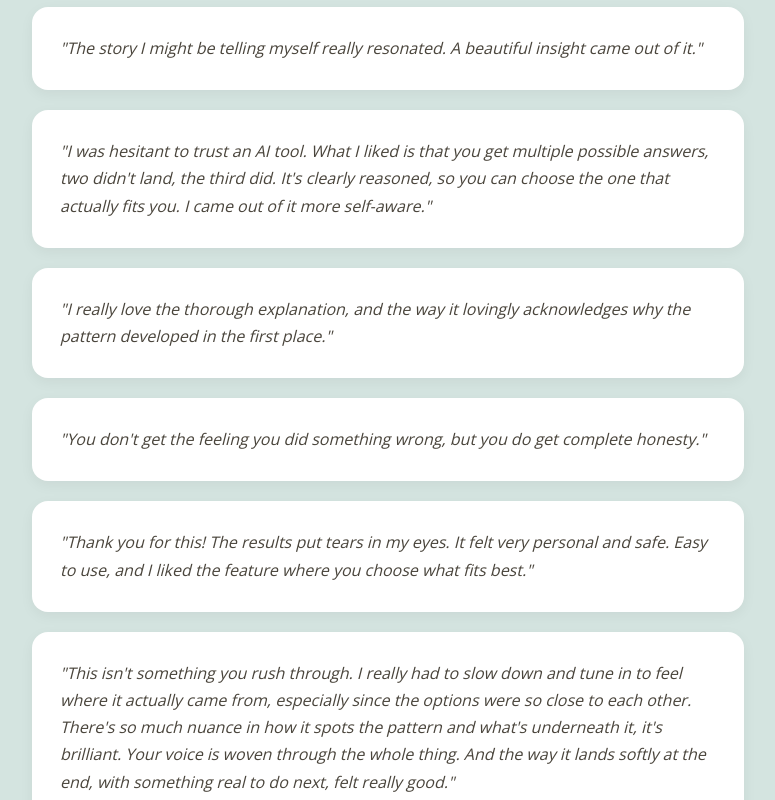
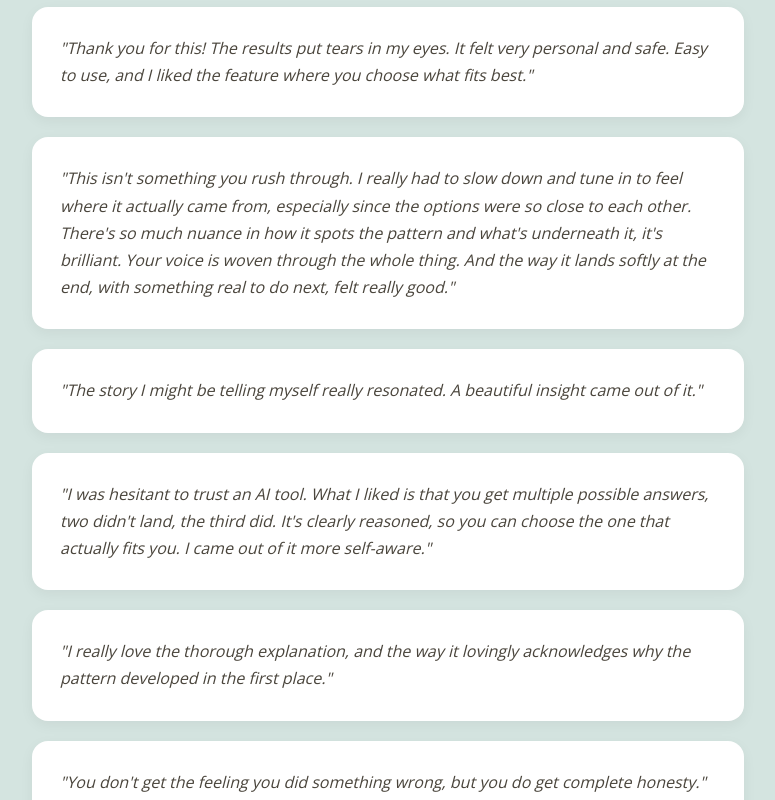
Before and after one commit to Beyondpsychology/pattern-spotter, a Next.js app: page / in a window 1280 px wide. Shown: the part 4080-4880 px from the top of the page, without its empty margins (252-1027 px from the left). Built offline with nearby package versions, Linux system fonts and the light colour scheme.

Commit message:
Reorder salespage testimonials: newest two first

```diff
--- a/app/page.tsx
+++ b/app/page.tsx
@@ -301,6 +301,12 @@ export default function PatternSpotterSalespageV2() {
         <div className="ps2-container">
           <h2 className="ps2-h2 ps2-h center">What people are saying</h2>
           <div className="ps2-testimonial">
+            <p className="ps2-p" style={{ fontStyle: "italic", marginBottom: 0 }}>&quot;Thank you for this! The results put tears in my eyes. It felt very personal and safe. Easy to use, and I liked the feature where you choose what fits best.&quot;</p>
+          </div>
+          <div className="ps2-testimonial">
+            <p className="ps2-p" style={{ fontStyle: "italic", marginBottom: 0 }}>&quot;This isn&apos;t something you rush through. I really had to slow down and tune in to feel where it actually came from, especially since the options were so close to each other. There&apos;s so much nuance in how it spots the pattern and what&apos;s underneath it, it&apos;s brilliant. Your voice is woven through the whole thing. And the way it lands softly at the end, with something real to do next, felt really good.&quot;</p>
+          </div>
+          <div className="ps2-testimonial">
             <p className="ps2-p" style={{ fontStyle: "italic", marginBottom: 0 }}>&quot;The story I might be telling myself really resonated. A beautiful insight came out of it.&quot;</p>
           </div>
           <div className="ps2-testimonial">
@@ -311,12 +317,6 @@ export default function PatternSpotterSalespageV2() {
           </div>
           <div className="ps2-testimonial">
             <p className="ps2-p" style={{ fontStyle: "italic", marginBottom: 0 }}>&quot;You don&apos;t get the feeling you did something wrong, but you do get complete honesty.&quot;</p>
-          </div>
-          <div className="ps2-testimonial">
-            <p className="ps2-p" style={{ fontStyle: "italic", marginBottom: 0 }}>&quot;Thank you for this! The results put tears in my eyes. It felt very personal and safe. Easy to use, and I liked the feature where you choose what fits best.&quot;</p>
-          </div>
-          <div className="ps2-testimonial">
-            <p className="ps2-p" style={{ fontStyle: "italic", marginBottom: 0 }}>&quot;This isn&apos;t something you rush through. I really had to slow down and tune in to feel where it actually came from, especially since the options were so close to each other. There&apos;s so much nuance in how it spots the pattern and what&apos;s underneath it, it&apos;s brilliant. Your voice is woven through the whole thing. And the way it lands softly at the end, with something real to do next, felt really good.&quot;</p>
           </div>
           <div className="ps2-cta-wrap">
             <a href="/tool" className="ps2-btn on-mint">Yes, I want to see my pattern</a>
```
